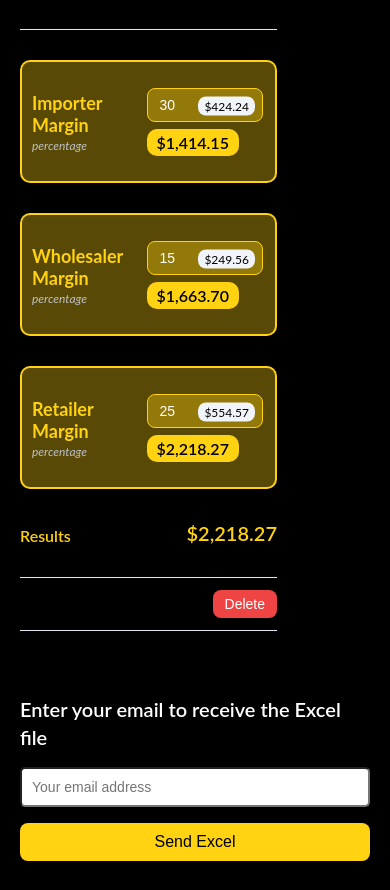
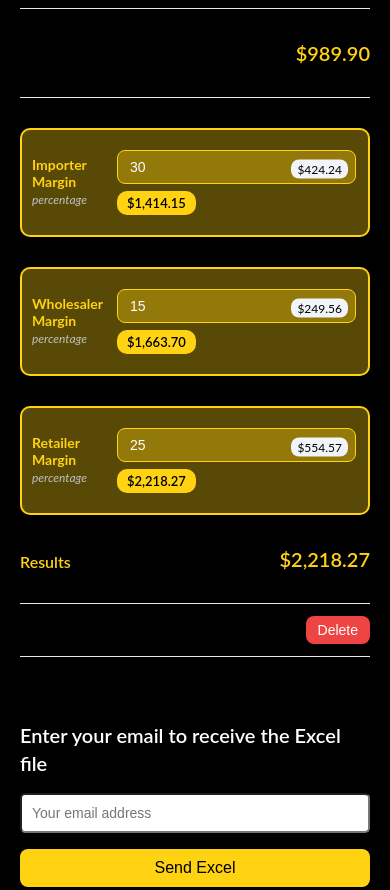
Before and after one commit to GourmetPro/price-structure-calculator, a plain HTML site: page docs/index.html in a window 390 px wide. Shown: the part 1607-2497 px from the top of the page. Drawn offline with nearby package versions, Linux system fonts and the light colour scheme.

Commit message:
CSS updates to mobile to fit new design and general CSS rework of input and select fields

```diff
--- a/docs/index.html
+++ b/docs/index.html
@@ -443,7 +443,9 @@
            background-color: rgba(255, 210, 18, 0.35)
         }
 
-        .importer-margin-row h3 {
+        .importer-margin-row h3,
+        .wholesaler-margin-row h3,
+        .retailer-margin-row h3 {
           color: #ffd212;
           font-size: 18px;
           font-weight: 700;
@@ -469,12 +471,6 @@
            background-color: rgba(255, 210, 18, 0.35)
         }
 
-        .wholesaler-margin-row h3 {
-          color: #ffd212;
-          font-size: 18px;
-          font-weight: 700;
-        }
-
         .retailer-margin-row td:first-child {
           border-top-left-radius: 10px !important;
           border-bottom-left-radius: 10px !important;
@@ -493,12 +489,6 @@
            border-top: 2px solid #ffd212 !important;
            border-bottom: 2px solid #ffd212 !important;
            background-color: rgba(255, 210, 18, 0.35)
-        }
-
-        .retailer-margin-row h3 {
-          color: #ffd212;
-          font-size: 18px;
-          font-weight: 700;
         }
 
         .name-input {
@@ -961,11 +951,9 @@
             max-width: 85px;
             padding-right: 0px;
           }
-          td input[type="number"] {
-            width: calc((100vw - 157px) / 2);
-          }
+
           select {
-            width: calc((100vw - 157px) / 2);
+            width: 100%;
             padding-right: 25px;
           }
           .name-input::placeholder {
@@ -974,7 +962,25 @@
         .name-input {
             font-size: 12px;
         }
+
+        td:first-child {
+          width: auto;
         }
+
+        .importer-margin-row h3,
+        .wholesaler-margin-row h3,
+        .retailer-margin-row h3 {
+          color: #ffd212;
+          font-size: 14px;
+          font-weight: 700;
+        }
+
+        .importer-margin-price,
+        .wholesaler-margin-price,
+        .retailer-margin-price {
+          font-size: 13px !important;
+        }
+      }
       </style>
     </div>
     <div class="code-embed w-embed w-script">
```
